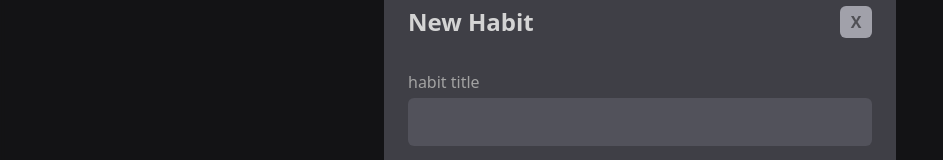
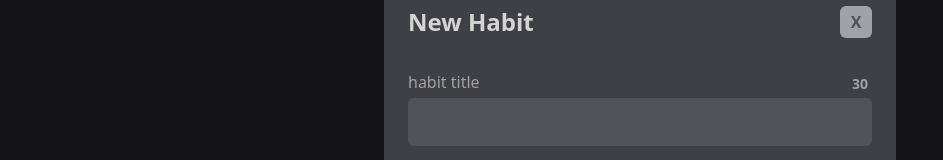
Before and after one commit to GuidoCarda/doguihabits, a React (Vite) app: page / in a window 1280 px wide. Both pictures are taken after a click on the button "create an habit". Shown: the part 288-448 px from the top of the page, without its empty margins (0-943 px from the left). Built offline with nearby package versions, Linux system fonts and the light colour scheme.

Commit message:
Habit form input length feedback
- Disable add btn when the input length exceeds a given number.
- Show chars left on input

```diff
--- a/src/pages/components/HabitForm.jsx
+++ b/src/pages/components/HabitForm.jsx
@@ -2,6 +2,7 @@ import { shallow } from "zustand/shallow";
 import useHabitsStore, { useHabitsActions } from "../../store/useHabitsStore";
 import toast from "react-hot-toast";
 import useMediaQuery from "../../hooks/useMediaQuery";
+import clsx from "clsx";
 
 const HabitForm = ({ onClose }) => {
   const [input, setInput] = useHabitsStore(
@@ -30,9 +31,23 @@ const HabitForm = ({ onClose }) => {
   return (
     <div className="flex flex-col">
       <div className="w-full">
-        <label htmlFor="habit" className="text-neutral-400 mb-1 block">
-          habit title
-        </label>
+        <div className="flex justify-between">
+          <label htmlFor="habit" className="text-neutral-400 mb-1 block">
+            habit title
+          </label>
+
+          <span
+            className={clsx(
+              `text-sm text-zinc-400 font-semibold mt-1 mr-1 block w-4 text-right`,
+              {
+                "text-red-400": input.length > 30,
+              }
+            )}
+          >
+            {30 - input.length}
+          </span>
+        </div>
+
         <input
           className="h-12 rounded-md  bg-zinc-600 text-neutral-200 px-4 outline-none w-full"
           type="text"
@@ -43,8 +58,12 @@ const HabitForm = ({ onClose }) => {
         />
       </div>
       <button
-        className="h-12 w-min px-6 mt-6 ml-auto bg-green-600 text-white font-bold rounded-md"
+        className={clsx(
+          "h-12 w-min px-6 mt-6 ml-auto bg-green-600 text-white font-bold rounded-md",
+          "disabled:bg-zinc-600 disabled:text-zinc-400 disabled:cursor-not-allowed"
+        )}
         onClick={onClick}
+        disabled={input.length > 30}
       >
         add
       </button>
```
